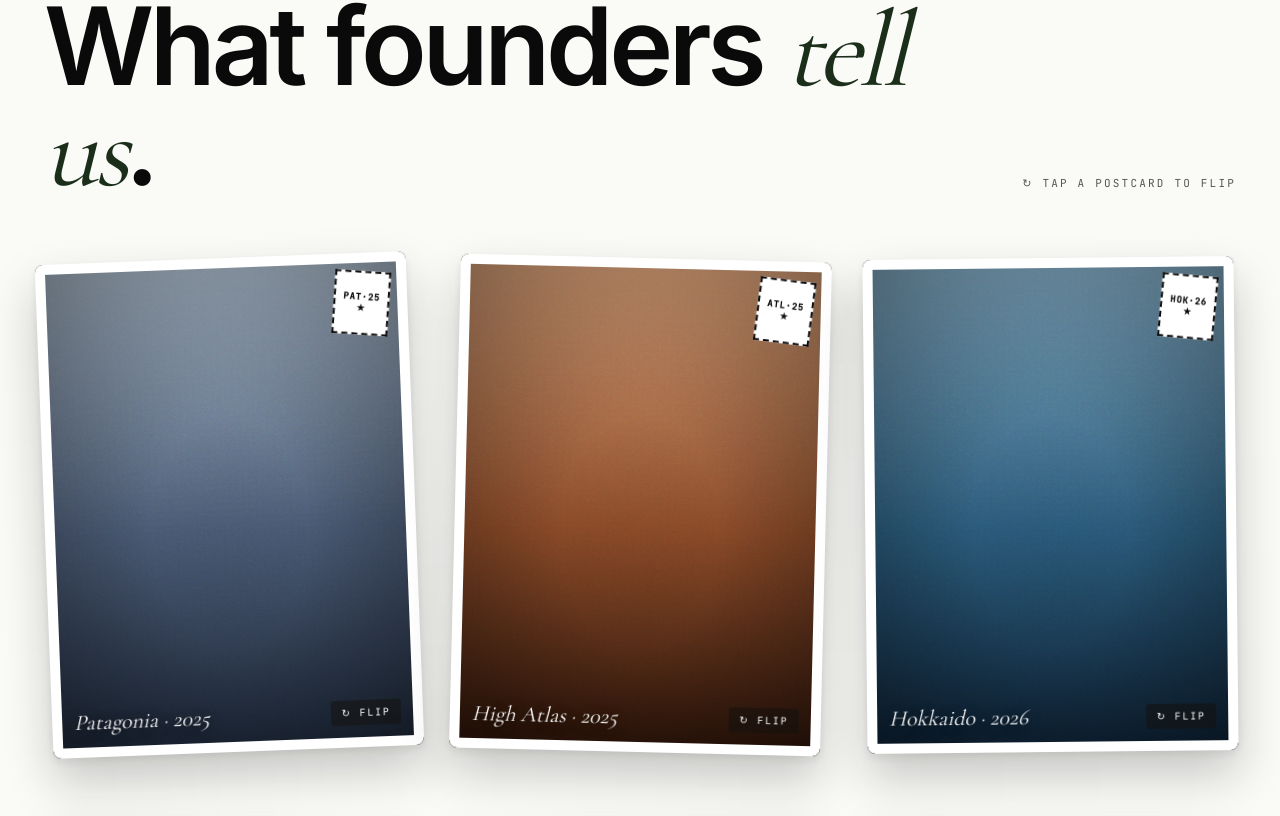
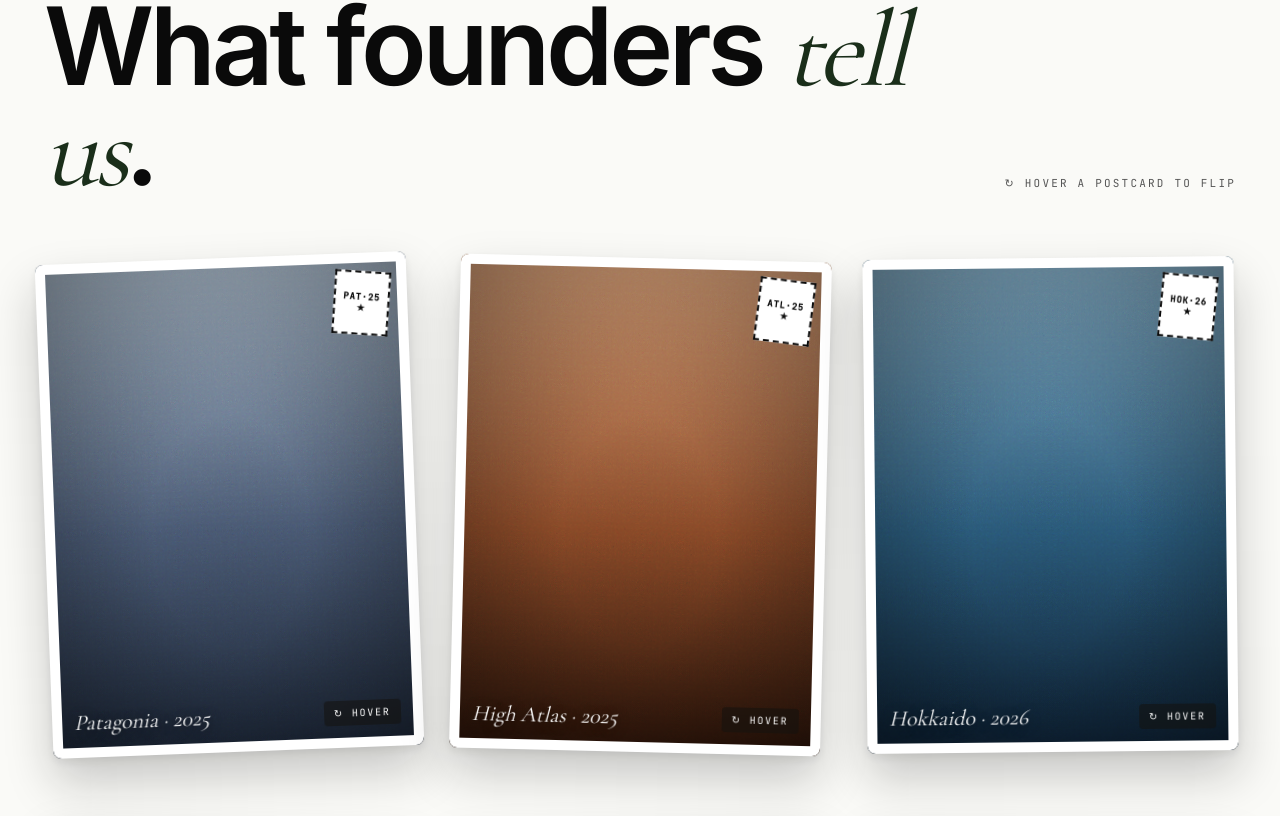
Before and after one commit to ybyalik/founderescapes, a Next.js app: page /home2 in a window 1280 px wide. Shown: the part 6654-7470 px from the top of the page. Built offline with nearby package versions, Linux system fonts and the light colour scheme.

Commit message:
Flip testimonial cards on hover instead of click

```diff
--- a/app/home2/_components/FlipTestimonials.tsx
+++ b/app/home2/_components/FlipTestimonials.tsx
@@ -25,7 +25,7 @@ const CARDS: Card[] = [
 
 export default function FlipTestimonials() {
   const [flipped, setFlipped] = useState<Record<number, boolean>>({});
-  const toggle = (i: number) => setFlipped((f) => ({ ...f, [i]: !f[i] }));
+  const setHover = (i: number, v: boolean) => setFlipped((f) => ({ ...f, [i]: v }));
 
   return (
     <div style={{ display: 'grid', gridTemplateColumns: 'repeat(3, 1fr)', gap: 40, rowGap: 72, maxWidth: 1280, margin: '0 auto' }}>
@@ -42,7 +42,8 @@ export default function FlipTestimonials() {
               transform: `rotate(${c.rot}deg) translateY(${isFlipped ? -6 : 0}px)`,
               transition: 'transform 0.5s cubic-bezier(0.22, 1, 0.36, 1)',
             }}
-            onClick={() => toggle(i)}
+            onMouseEnter={() => setHover(i, true)}
+            onMouseLeave={() => setHover(i, false)}
           >
             <div
               style={{
@@ -124,7 +125,7 @@ export default function FlipTestimonials() {
                     backdropFilter: 'blur(4px)',
                   }}
                 >
-                  ↻ flip
+                  ↻ hover
                 </div>
               </div>
 
--- a/app/home2/page.tsx
+++ b/app/home2/page.tsx
@@ -488,7 +488,7 @@ export default function Home2() {
               What founders <span style={{ fontFamily: FIN.serif, fontStyle: 'italic', fontWeight: 400, color: FIN.teal }}>tell us</span>.
             </h2>
           </div>
-          <div style={{ fontFamily: FIN.mono, fontSize: 11, letterSpacing: '0.2em', textTransform: 'uppercase', color: FIN.stone, paddingBottom: 8 }}>↻ Tap a postcard to flip</div>
+          <div style={{ fontFamily: FIN.mono, fontSize: 11, letterSpacing: '0.2em', textTransform: 'uppercase', color: FIN.stone, paddingBottom: 8 }}>↻ Hover a postcard to flip</div>
         </div>
         <FlipTestimonials />
         </div>
```
